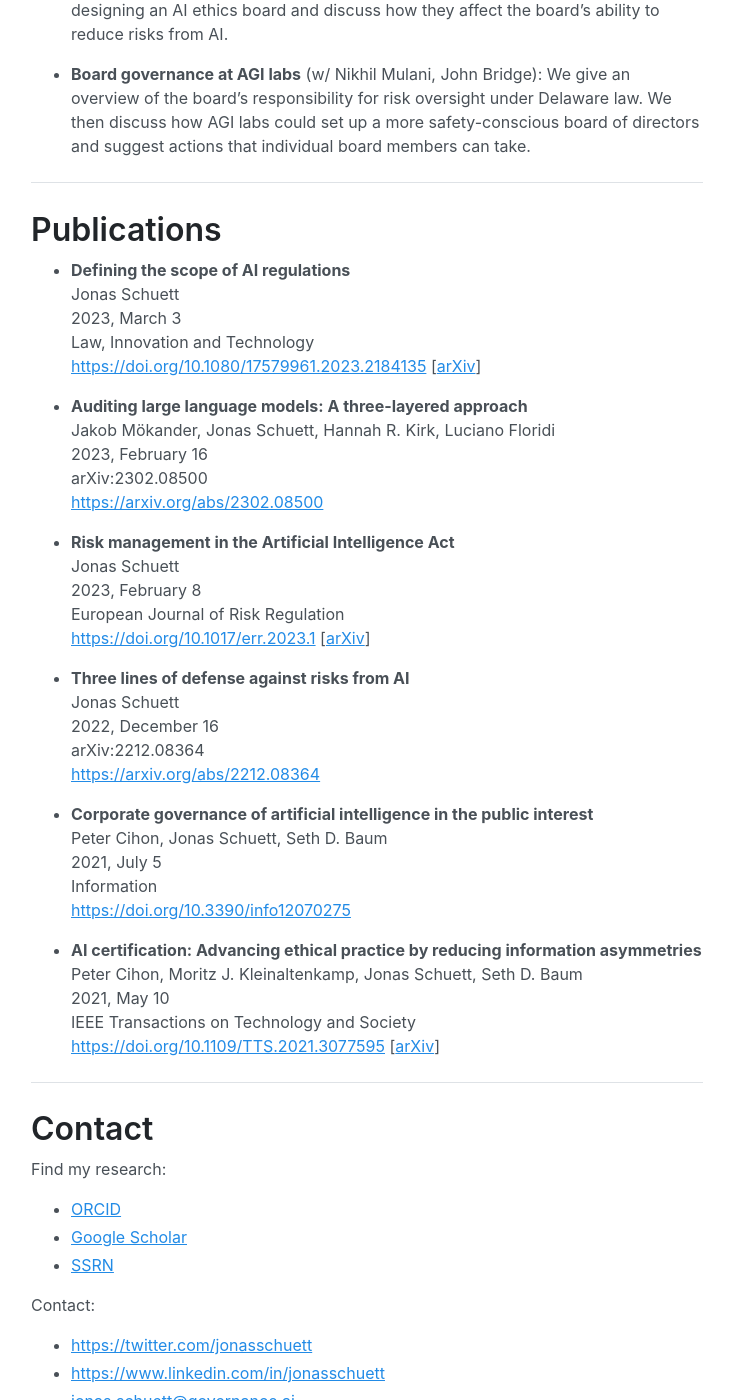
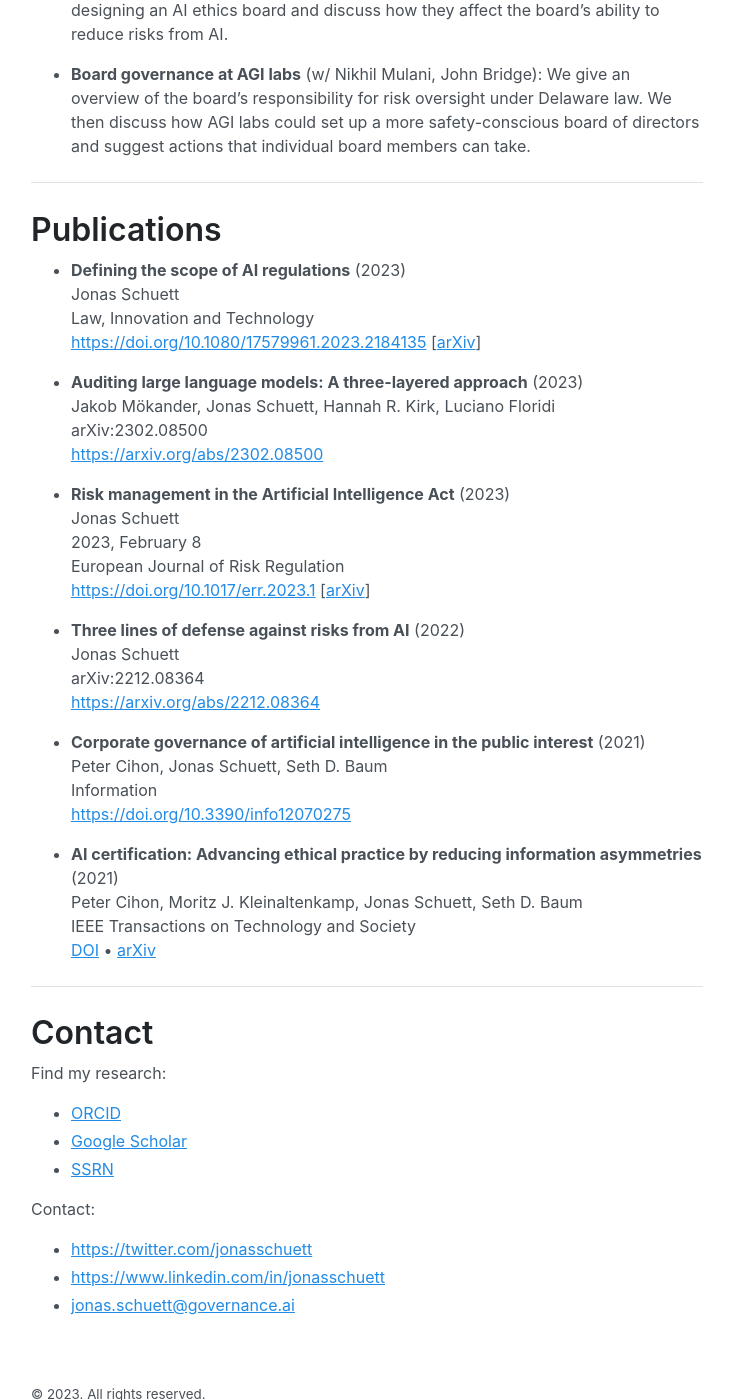
Before and after one commit to jonasschuett/jonasschuett.github.io, a Jekyll site: the page built from _posts/2020-04-04-introduction.md, in a window 1280 px wide and 1400 px high, scrolled down 1794 px. Shown: the whole window, without its empty margins (273-1005 px from the left). Built offline with Jekyll 4.4.1, drawn with Linux system fonts in a browser that asks for light colours.

Commit message:
Update 2020-04-04-introduction.md

```diff
--- a/_posts/2020-04-04-introduction.md
+++ b/_posts/2020-04-04-introduction.md
@@ -64,41 +64,36 @@ I’m a Research Fellow at the [Centre for the Governance of AI](https://governa
 
 # Publications
 
-- **Defining the scope of AI regulations** <br>
+- **Defining the scope of AI regulations** (2023) <br>
 Jonas Schuett <br>
-2023, March 3 <br>
 Law, Innovation and Technology <br>
 [https://doi.org/10.1080/17579961.2023.2184135](https://doi.org/10.1080/17579961.2023.2184135) [[arXiv](https://arxiv.org/abs/1909.01095)]
 
-- **Auditing large language models: A three-layered approach** <br>
+- **Auditing large language models: A three-layered approach** (2023) <br>
 Jakob Mökander, Jonas Schuett, Hannah R. Kirk, Luciano Floridi <br>
-2023, February 16 <br>
 arXiv:2302.08500 <br>
 [https://arxiv.org/abs/2302.08500](https://arxiv.org/abs/2302.08500)
 
-- **Risk management in the Artificial Intelligence Act** <br>
+- **Risk management in the Artificial Intelligence Act** (2023) <br>
 Jonas Schuett <br>
 2023, February 8 <br>
 European Journal of Risk Regulation <br>
 [https://doi.org/10.1017/err.2023.1](https://doi.org/10.1017/err.2023.1) [[arXiv](https://arxiv.org/abs/2212.03109)]
 
-- **Three lines of defense against risks from AI** <br>
+- **Three lines of defense against risks from AI** (2022) <br>
 Jonas Schuett <br>
-2022, December 16 <br>
 arXiv:2212.08364 <br>
 [https://arxiv.org/abs/2212.08364](https://arxiv.org/abs/2212.08364)
 
-- **Corporate governance of artificial intelligence in the public interest** <br>
+- **Corporate governance of artificial intelligence in the public interest** (2021) <br>
 Peter Cihon, Jonas Schuett, Seth D. Baum <br>
-2021, July 5 <br>
 Information <br>
 [https://doi.org/10.3390/info12070275](https://doi.org/10.3390/info12070275)
 
-- **AI certification: Advancing ethical practice by reducing information asymmetries** <br>
+- **AI certification: Advancing ethical practice by reducing information asymmetries** (2021) <br>
 Peter Cihon, Moritz J. Kleinaltenkamp, Jonas Schuett, Seth D. Baum <br>
-2021, May 10 <br>
 IEEE Transactions on Technology and Society <br>
-[https://doi.org/10.1109/TTS.2021.3077595](https://doi.org/10.1109/TTS.2021.3077595) [[arXiv](https://arxiv.org/abs/2105.10356)]
+[DOI](https://doi.org/10.1109/TTS.2021.3077595) • [arXiv](https://arxiv.org/abs/2105.10356)
 
 ---
 
```
